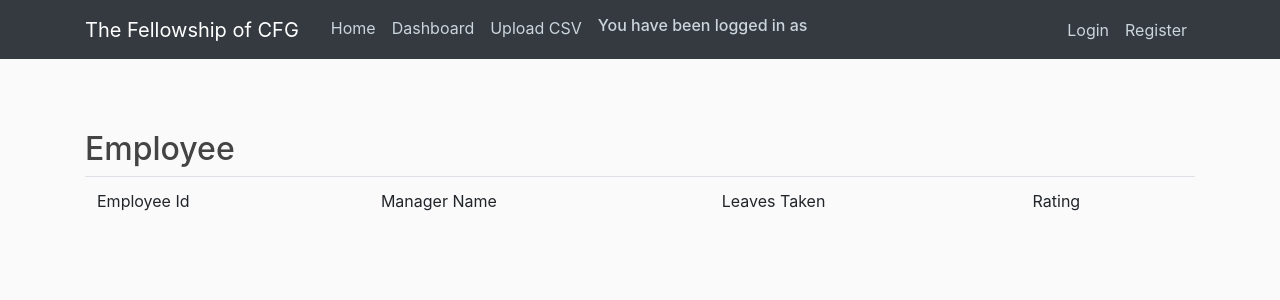
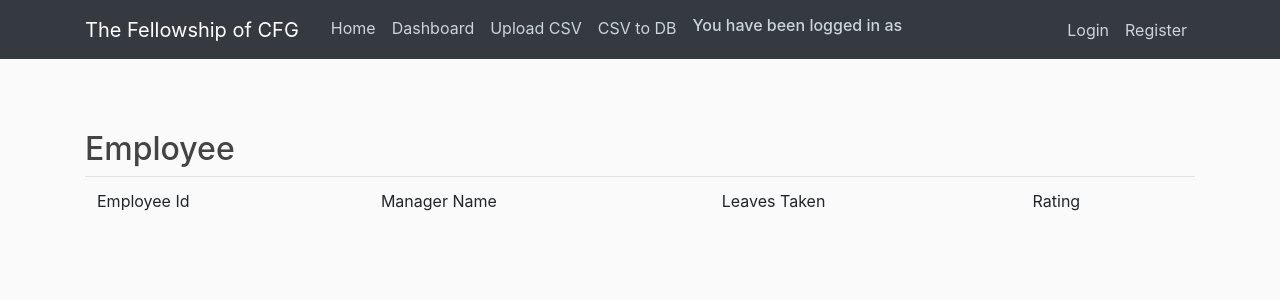
Before and after one commit to IndiaCFG3/team-43, a Django app: page /employeeList/ in a window 1280 px wide. Shown: the top 300 px of the page. Run offline with Django 3.2, Linux system fonts and the light colour scheme; some libraries are stand-ins or nearby versions.

Commit message:
Updated navbar

```diff
--- a/CodeForGood/users/templates/users/base.html
+++ b/CodeForGood/users/templates/users/base.html
@@ -27,6 +27,7 @@
 		          <a class="nav-item nav-link" href="#">Home</a>
 		          <a class="nav-item nav-link" href="{% url 'dashboard' %}">Dashboard</a>
 				<a class="nav-item nav-link" href="{% url 'upload' %}">Upload CSV</a>
+				<a class="nav-item nav-link" href="{% url 'test' %}">CSV to DB</a>
 
         <h6 class="nav-item nav-link"> You have been logged in as {{user.email}}</h6>
 		        </div>
```
